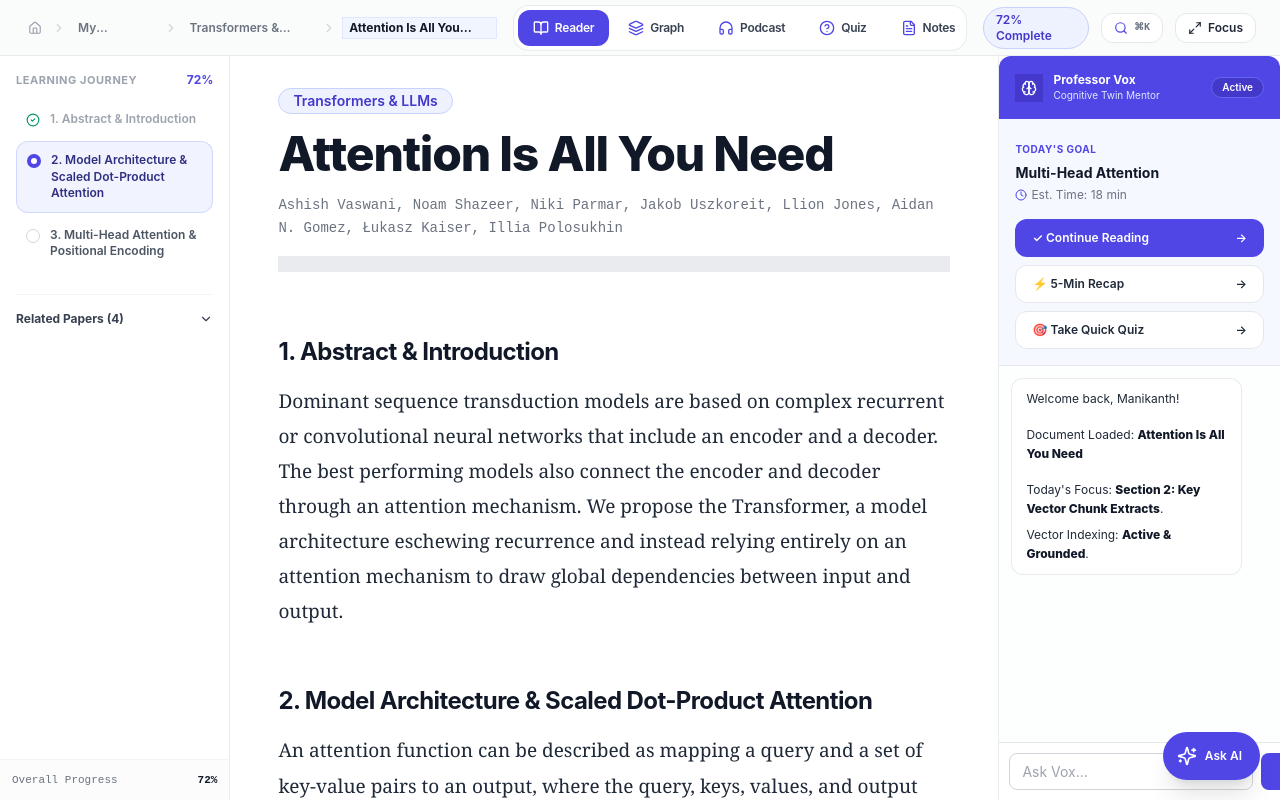
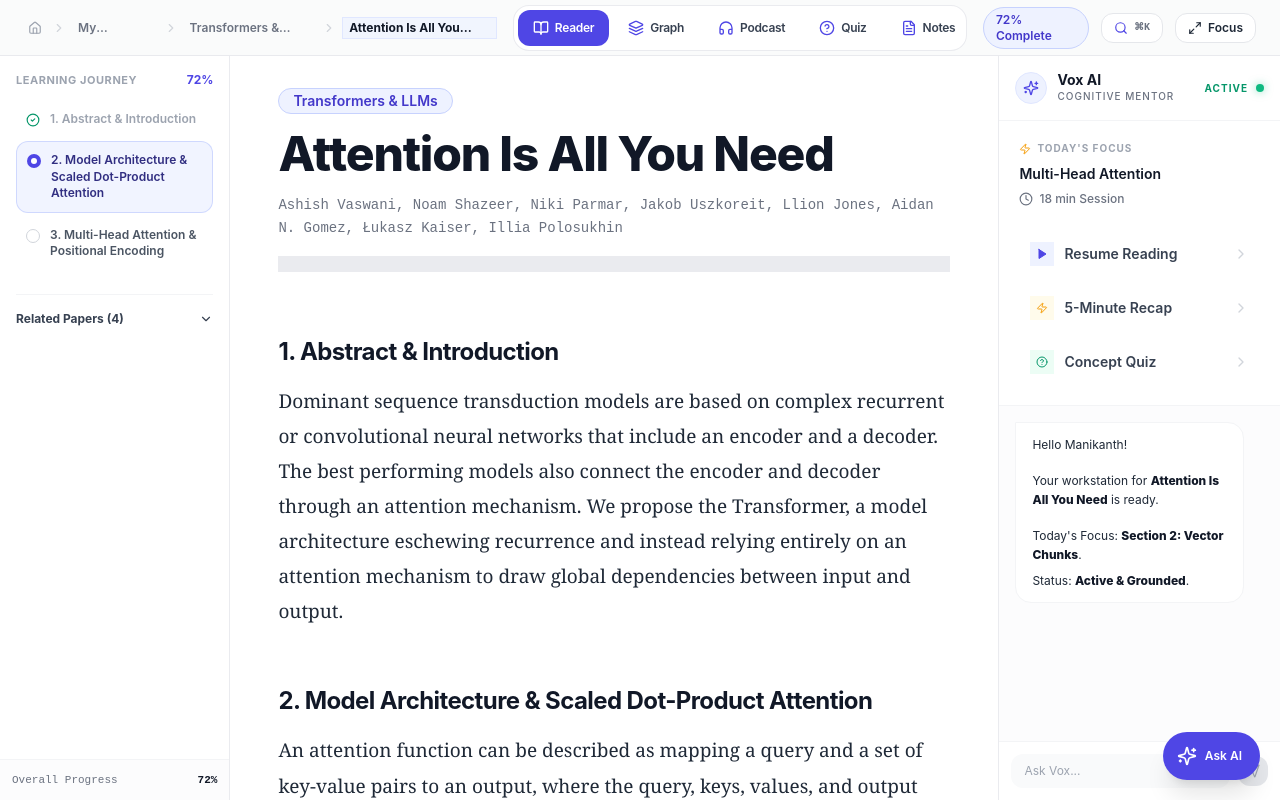
Before and after one commit to Saicharan-077/Echo-Scholar, a React (Vite) app in the folder frontend/: page /workspace in a window 1280 px wide. Built offline with nearby package versions, Linux system fonts and the light colour scheme.

Commit message:
ui: redesign InteractiveQuiz typography and right sidebar Vox Mentor panel to premium minimal standard

```diff
--- a/frontend/src/components/InteractiveQuiz.tsx
+++ b/frontend/src/components/InteractiveQuiz.tsx
@@ -325,18 +325,17 @@ export const InteractiveQuiz: React.FC<InteractiveQuizProps> = ({
       <div className="bg-white border border-gray-200/80 rounded-2xl p-5 shadow-xs flex flex-col sm:flex-row sm:items-center justify-between gap-4">
         <div>
           {onBack && (
-            <button onClick={onBack} className="text-xs font-bold text-indigo-600 hover:text-indigo-800 mb-1 block">
-              ← Back to Paper Reader
+            <button onClick={onBack} className="text-[11px] font-bold text-gray-400 hover:text-gray-700 uppercase tracking-widest mb-2 block transition-colors">
+              ← Return to Reader
             </button>
           )}
-          <div className="flex items-center gap-2 mb-1">
-            <span className="badge-accent text-[11px] font-bold uppercase tracking-wider">
+          <div className="flex items-center gap-2 mb-1.5">
+            <span className="badge-accent text-[10px] font-bold uppercase tracking-widest bg-indigo-50 text-indigo-700 border border-indigo-100 px-2 py-0.5 rounded">
               Official Assessment
             </span>
-            <span className="text-xs text-gray-400 font-medium">Difficulty: Medium</span>
+            <span className="text-[11px] text-gray-400 font-medium">Medium Difficulty</span>
           </div>
-          <h2 className="text-xl sm:text-2xl font-extrabold text-gray-900 tracking-tight">Socratic Concept Check</h2>
-          <p className="text-xs text-gray-500 line-clamp-1 mt-0.5">{paperTitle}</p>
+          <h2 className="text-lg font-bold text-gray-900 tracking-tight">Concept Check: {paperTitle}</h2>
         </div>
 
         {/* Timer & Question Progress Counter */}
@@ -362,11 +361,11 @@ export const InteractiveQuiz: React.FC<InteractiveQuizProps> = ({
       {/* Main Question Card */}
       <div className="p-6 sm:p-8 bg-white border border-gray-200/80 rounded-2xl space-y-6 shadow-xs">
 
-        <div className="space-y-2">
-          <span className="text-xs font-bold text-indigo-600 uppercase tracking-wider flex items-center gap-1.5">
-            <Brain className="w-4 h-4" /> Active Recall Challenge {currentIdx + 1}
+        <div className="space-y-3">
+          <span className="text-[10px] font-bold text-gray-400 uppercase tracking-widest flex items-center gap-1.5">
+            <Brain className="w-3.5 h-3.5 text-indigo-500" /> Active Recall Challenge {currentIdx + 1}
           </span>
-          <h3 className="text-lg sm:text-xl font-extrabold text-gray-900 leading-snug">
+          <h3 className="text-base sm:text-lg font-bold text-gray-900 leading-relaxed max-w-2xl">
             {currentQ.q}
           </h3>
         </div>
@@ -394,10 +393,10 @@ export const InteractiveQuiz: React.FC<InteractiveQuizProps> = ({
                 key={optIdx}
                 disabled={isCurrentSubmitted}
                 onClick={() => handleSelectOption(optIdx)}
-                className={`p-4 rounded-xl border transition-all text-left flex items-start justify-between gap-3 text-sm font-medium leading-relaxed ${styleClass}`}
+                className={`p-3.5 rounded-xl border transition-all text-left flex items-start justify-between gap-3 text-sm font-medium leading-relaxed ${styleClass}`}
               >
                 <div className="flex items-start gap-3">
-                  <span className="w-6 h-6 rounded-lg bg-gray-100 text-gray-700 font-bold text-xs flex items-center justify-center shrink-0 border border-gray-200 mt-0.5">
+                  <span className="w-5 h-5 rounded-[4px] bg-gray-100 text-gray-500 font-bold text-[10px] flex items-center justify-center shrink-0 border border-gray-200 mt-0.5">
                     {String.fromCharCode(65 + optIdx)}
                   </span>
                   <span className="pt-0.5">{opt}</span>
--- a/frontend/src/features/vox/components/VoxGoalCard.tsx
+++ b/frontend/src/features/vox/components/VoxGoalCard.tsx
@@ -1,6 +1,5 @@
 import React from 'react';
-import { Clock } from 'lucide-react';
-import { Button } from '../../../shared/ui/Button';
+import { Clock, Play, Zap, HelpCircle, ChevronRight } from 'lucide-react';
 
 export interface VoxGoalCardProps {
   goalTitle: string;
@@ -18,31 +17,57 @@ export const VoxGoalCard: React.FC<VoxGoalCardProps> = ({
   onQuiz,
 }) => {
   return (
-    <div className="p-4 bg-indigo-50/50 border-b border-gray-200/80 space-y-3 shrink-0">
+    <div className="p-5 border-b border-gray-100 space-y-4 shrink-0 bg-white">
       <div className="space-y-1">
-        <span className="text-[10px] font-bold text-indigo-600 uppercase tracking-wider">Today's Goal</span>
-        <h4 className="font-bold text-sm text-gray-900">{goalTitle}</h4>
-        <p className="text-xs text-gray-500 flex items-center gap-1">
-          <Clock className="w-3 h-3 text-indigo-600" />
-          <span>Est. Time: {estTime}</span>
+        <span className="text-[10px] font-bold text-gray-400 uppercase tracking-widest flex items-center gap-1.5 mb-2">
+          <Zap className="w-3 h-3 text-amber-500" /> Today's Focus
+        </span>
+        <h4 className="font-semibold text-sm text-gray-900 leading-snug">{goalTitle}</h4>
+        <p className="text-xs text-gray-500 flex items-center gap-1.5 pt-1 font-medium">
+          <Clock className="w-3.5 h-3.5" />
+          {estTime} Session
         </p>
       </div>
 
-      <div className="space-y-2 pt-1">
-        <Button variant="primary" fullWidth onClick={onContinueReading} className="justify-between">
-          <span>✓ Continue Reading</span>
-          <span>→</span>
-        </Button>
+      <div className="space-y-2 pt-2">
+        <button
+          onClick={onContinueReading}
+          className="w-full flex items-center justify-between p-2.5 rounded-lg hover:bg-gray-50 transition-colors group text-left border border-transparent hover:border-gray-200"
+        >
+          <div className="flex items-center gap-2.5">
+            <div className="w-6 h-6 rounded-md bg-indigo-50 flex items-center justify-center">
+              <Play className="w-3 h-3 text-indigo-600 fill-indigo-600" />
+            </div>
+            <span className="text-sm font-semibold text-gray-700 group-hover:text-gray-900">Resume Reading</span>
+          </div>
+          <ChevronRight className="w-4 h-4 text-gray-300 group-hover:text-gray-500 transition-colors" />
+        </button>
 
-        <Button variant="secondary" fullWidth onClick={onRecap} className="justify-between">
-          <span>⚡ 5-Min Recap</span>
-          <span>→</span>
-        </Button>
+        <button
+          onClick={onRecap}
+          className="w-full flex items-center justify-between p-2.5 rounded-lg hover:bg-gray-50 transition-colors group text-left border border-transparent hover:border-gray-200"
+        >
+          <div className="flex items-center gap-2.5">
+            <div className="w-6 h-6 rounded-md bg-amber-50 flex items-center justify-center">
+              <Zap className="w-3 h-3 text-amber-500" />
+            </div>
+            <span className="text-sm font-semibold text-gray-700 group-hover:text-gray-900">5-Minute Recap</span>
+          </div>
+          <ChevronRight className="w-4 h-4 text-gray-300 group-hover:text-gray-500 transition-colors" />
+        </button>
 
-        <Button variant="secondary" fullWidth onClick={onQuiz} className="justify-between">
-          <span>🎯 Take Quick Quiz</span>
-          <span>→</span>
-        </Button>
+        <button
+          onClick={onQuiz}
+          className="w-full flex items-center justify-between p-2.5 rounded-lg hover:bg-gray-50 transition-colors group text-left border border-transparent hover:border-gray-200"
+        >
+          <div className="flex items-center gap-2.5">
+            <div className="w-6 h-6 rounded-md bg-emerald-50 flex items-center justify-center">
+              <HelpCircle className="w-3 h-3 text-emerald-600" />
+            </div>
+            <span className="text-sm font-semibold text-gray-700 group-hover:text-gray-900">Concept Quiz</span>
+          </div>
+          <ChevronRight className="w-4 h-4 text-gray-300 group-hover:text-gray-500 transition-colors" />
+        </button>
       </div>
     </div>
   );
--- a/frontend/src/features/vox/components/VoxHeader.tsx
+++ b/frontend/src/features/vox/components/VoxHeader.tsx
@@ -1,5 +1,5 @@
 import React from 'react';
-import { Brain } from 'lucide-react';
+import { Sparkles } from 'lucide-react';
 import { Badge } from '../../../shared/ui/Badge';
 
 export interface VoxHeaderProps {
@@ -8,19 +8,20 @@ export interface VoxHeaderProps {
 
 export const VoxHeader: React.FC<VoxHeaderProps> = ({ status = 'Active' }) => {
   return (
-    <div className="p-4 bg-indigo-600 text-white flex items-center justify-between shrink-0 shadow-xs rounded-t-xl">
+    <div className="p-4 border-b border-gray-100 bg-white flex items-center justify-between shrink-0">
       <div className="flex items-center gap-2.5">
-        <div className="w-7 h-7 rounded-lg bg-indigo-700 flex items-center justify-center font-bold">
-          <Brain className="w-4 h-4 text-white" />
+        <div className="w-8 h-8 rounded-full bg-indigo-50 border border-indigo-100 flex items-center justify-center">
+          <Sparkles className="w-4 h-4 text-indigo-600" />
         </div>
         <div>
-          <h3 className="font-bold text-xs">Professor Vox</h3>
-          <p className="text-[10px] text-indigo-100">Cognitive Twin Mentor</p>
+          <h3 className="font-bold text-sm text-gray-900 leading-none">Vox AI</h3>
+          <p className="text-[10px] font-medium text-gray-500 mt-0.5 uppercase tracking-widest">Cognitive Mentor</p>
         </div>
       </div>
-      <Badge variant="accent" size="sm" className="bg-indigo-700 text-white border-indigo-500">
-        {status}
-      </Badge>
+      <div className="flex items-center gap-2">
+        <span className="text-[10px] font-bold text-emerald-600 uppercase tracking-widest">{status}</span>
+        <div className="w-2 h-2 rounded-full bg-emerald-500 shadow-[0_0_8px_rgba(16,185,129,0.5)]"></div>
+      </div>
     </div>
   );
 };
--- a/frontend/src/pages/ResearchWorkspace.tsx
+++ b/frontend/src/pages/ResearchWorkspace.tsx
@@ -154,7 +154,7 @@ export const ResearchWorkspace: React.FC<ResearchWorkspaceProps> = ({ onOpenSear
   const [chatMessages, setChatMessages] = useState<{ role: 'user' | 'assistant'; text: string; citation?: string }[]>(() => [
     {
       role: 'assistant',
-      text: `Welcome back, Manikanth!\n\nDocument Loaded: **${activePaper.title}**\n\nToday's Focus: **Section 2: Key Vector Chunk Extracts**.\nVector Indexing: **Active & Grounded**.`
+      text: `Hello Manikanth!\n\nYour workstation for **${activePaper.title}** is ready.\n\nToday's Focus: **Section 2: Vector Chunks**.\nStatus: **Active & Grounded**.`
     }
   ]);
   const [userQuery, setUserQuery] = useState('');
@@ -614,19 +614,19 @@ export const ResearchWorkspace: React.FC<ResearchWorkspaceProps> = ({ onOpenSear
             />
 
             {/* Q&A Assistant Chat */}
-            <div className="flex-1 p-3 overflow-y-auto space-y-3 bg-gray-50/30">
+            <div className="flex-1 p-4 overflow-y-auto space-y-4 bg-gray-50/50">
               {chatMessages.map((msg, idx) => (
                 <div key={idx} className={`flex flex-col w-full ${msg.role === 'user' ? 'items-end' : 'items-start'}`}>
                   <div
-                    className={`max-w-[90%] px-3.5 py-2.5 rounded-xl text-xs leading-relaxed whitespace-pre-line break-words ${
+                    className={`max-w-[92%] px-4 py-3 rounded-2xl text-xs leading-relaxed whitespace-pre-line break-words shadow-xs ${
                       msg.role === 'user'
-                        ? 'bg-indigo-600 text-white rounded-tr-xs font-medium shadow-xs'
-                        : 'bg-white text-gray-800 border border-gray-200/80 rounded-tl-xs shadow-xs'
+                        ? 'bg-indigo-600 text-white rounded-tr-sm font-medium'
+                        : 'bg-white text-gray-800 border border-gray-100 rounded-tl-sm'
                     }`}
                   >
                     <FormattedChatMessage text={msg.text} className={msg.role === 'user' ? 'text-white' : 'text-gray-800'} />
                     {msg.citation && (
-                      <div className="mt-2 pt-1.5 border-t border-gray-100 flex items-center gap-1 text-[10px] font-semibold text-indigo-600">
+                      <div className="mt-2.5 pt-2 border-t border-gray-100/50 flex items-center gap-1.5 text-[10px] font-bold text-indigo-500 uppercase tracking-wide">
                         <Sparkles className="w-3 h-3" />
                         <span>{msg.citation}</span>
                       </div>
@@ -636,23 +636,23 @@ export const ResearchWorkspace: React.FC<ResearchWorkspaceProps> = ({ onOpenSear
               ))}
 
               {isThinking && (
-                <div className="flex items-center gap-2 text-xs text-gray-500 font-medium bg-white p-2.5 rounded-lg border border-gray-200/80 max-w-[180px]">
-                  <Sparkles className="w-3.5 h-3.5 text-indigo-600 animate-spin" />
-                  <span>Thinking...</span>
+                <div className="flex items-center gap-2 text-xs text-gray-500 font-medium bg-white px-4 py-3 rounded-2xl border border-gray-100 shadow-xs max-w-[180px]">
+                  <Sparkles className="w-3.5 h-3.5 text-indigo-500 animate-pulse" />
+                  <span>Vox is typing...</span>
                 </div>
               )}
             </div>
 
             {/* Chat Input */}
-            <form onSubmit={handleSendMessage} className="p-2.5 bg-white border-t border-gray-200 flex gap-2 shrink-0">
+            <form onSubmit={handleSendMessage} className="p-3 bg-white border-t border-gray-100 flex items-center gap-2 shrink-0">
               <input
                 type="text"
                 value={userQuery}
                 onChange={(e) => setUserQuery(e.target.value)}
                 placeholder="Ask Vox..."
-                className="saas-input flex-1 text-xs py-1.5"
+                className="flex-1 text-xs py-2 px-3 bg-gray-50 hover:bg-gray-100 focus:bg-white border border-transparent focus:border-indigo-200 rounded-xl outline-none transition-all placeholder:text-gray-400"
               />
-              <button type="submit" disabled={!userQuery.trim() || isThinking} className="btn-primary text-xs px-3 py-1.5 font-semibold rounded-lg">
+              <button type="submit" disabled={!userQuery.trim() || isThinking} className="p-2 bg-indigo-600 hover:bg-indigo-700 disabled:bg-gray-200 disabled:text-gray-400 text-white rounded-xl transition-colors shadow-xs">
                 <Send className="w-3.5 h-3.5" />
               </button>
             </form>
```
